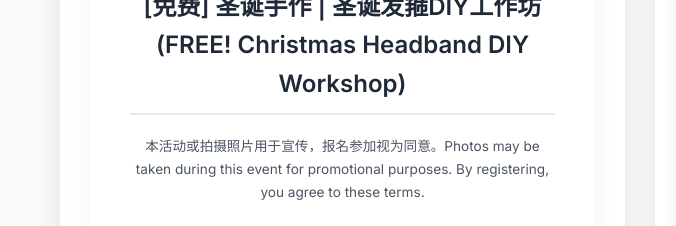
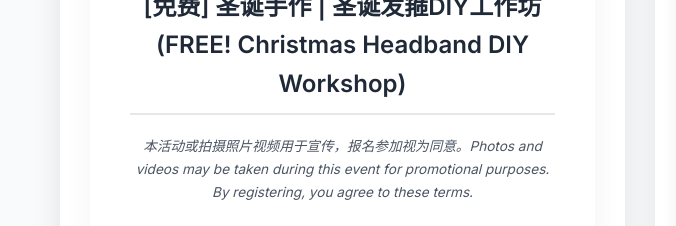
Before and after one commit to evoafuture/evoafuture, a plain HTML site: page index.html in a window 1280 px wide. Shown: the part 1940-2166 px from the top of the page, 0-676 px from the left. Drawn offline with Linux system fonts and the light colour scheme.

Commit message:
flower DYI workshop: video/photo may be taken

```diff
--- a/index.html
+++ b/index.html
@@ -172,7 +172,7 @@
                                 </div>
                             </div>
                             <h3>[免费] 圣诞手作 | 圣诞发箍DIY工作坊 (FREE! Christmas Headband DIY Workshop)</h3>
-                            <p class="event-subtitle-small">本活动或拍摄照片用于宣传，报名参加视为同意。Photos may be taken during this event for promotional purposes. By registering, you agree to these terms.</p>
+                            <p class="event-subtitle-small"><i>本活动或拍摄照片视频用于宣传，报名参加视为同意。Photos and videos may be taken during this event for promotional purposes. By registering, you agree to these terms.</i></p>
                             <p>节日的氛围越来越浓啦～来参加一场轻松又充满创意的手作活动吧! 我们邀请到老师现场教学，用扭扭棒亲手制作可爱的圣诞发夹饰品🎅🎁. 无论是送给女儿、侄女，还是犒劳自己，这个手作发箍都能点亮节日的小惊喜💖</p>
                             <p>Come join a relaxing and creative hands-on activity! We teach you how to make adorable Christmas hair clips and accessories using pipe cleaners.</p>
                             <p class="registration-info"><strong>微信扫描二维码注册活动! Use WeChat scan the QR code to register.</strong></p>
```
